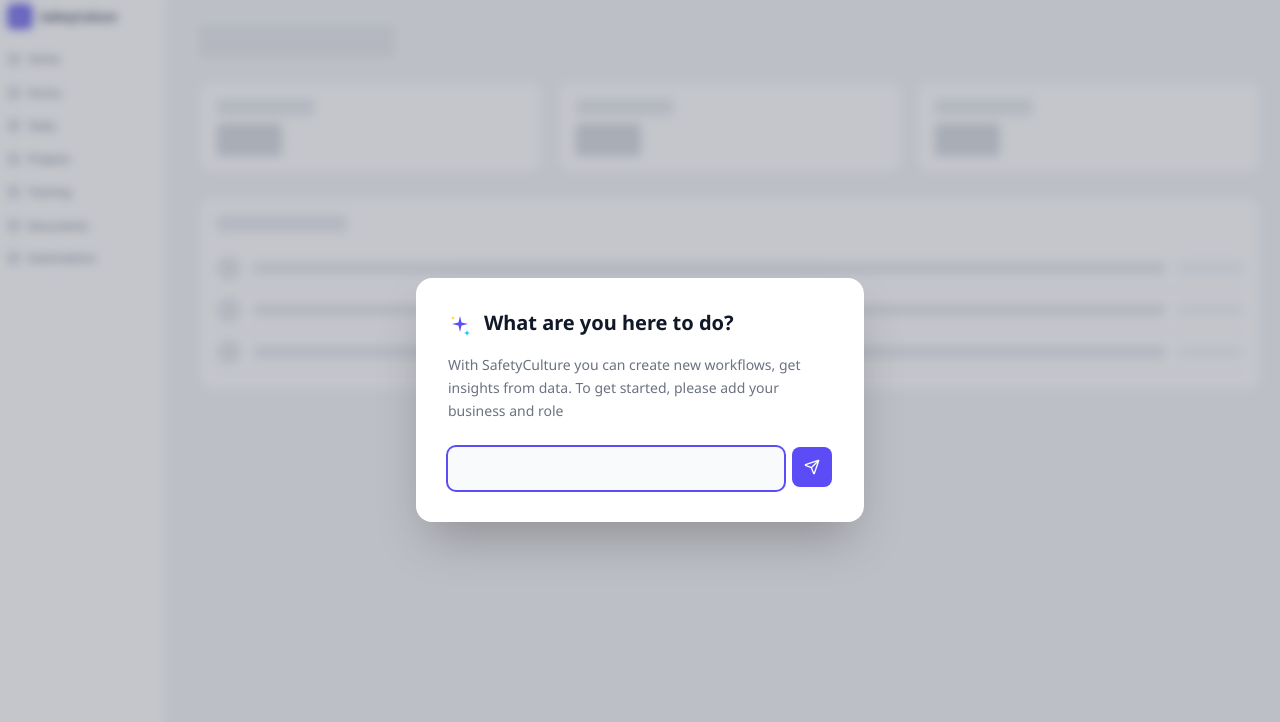
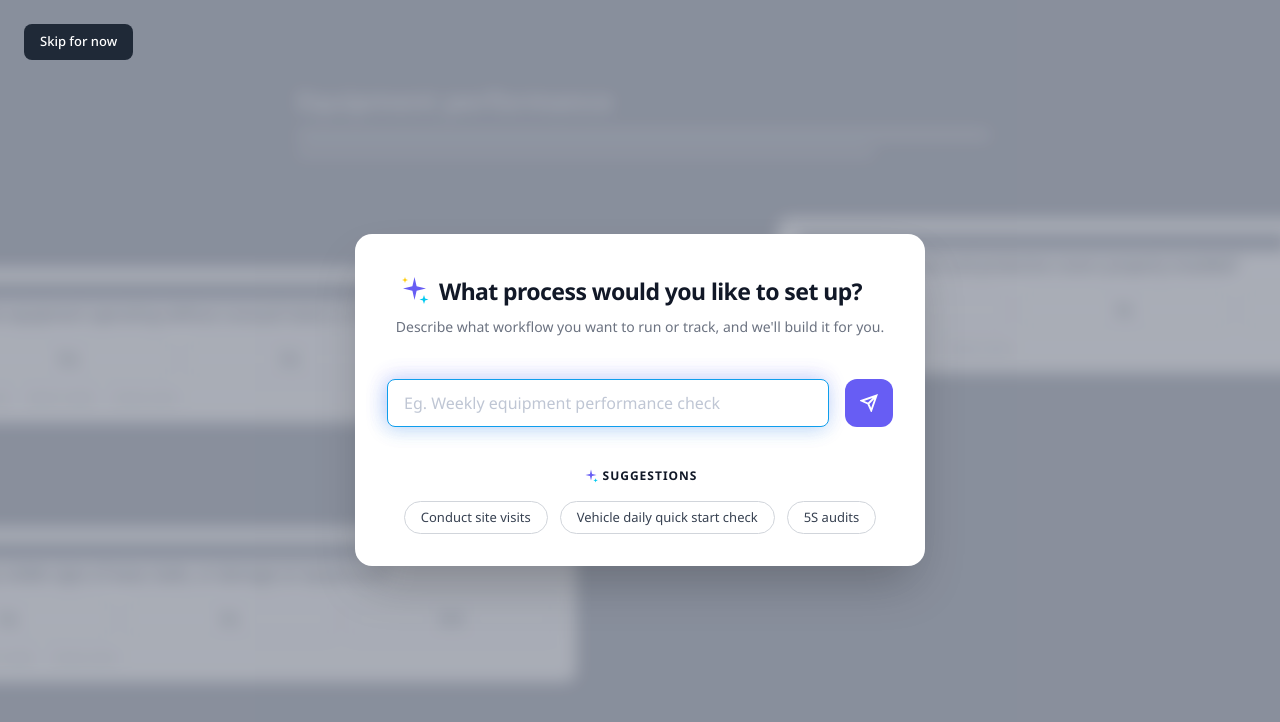
Before and after one commit to Tongpnk/safetyculture-onboarding, a React (Vite) app: page /start in a window 1280 px wide. Shown: the top 722 px of the page. Built offline with nearby package versions, Linux system fonts and the light colour scheme.

Commit message:
feat: redesign Start screen to match Figma — blurred bg cards, glowing search input, suggestion pills

```diff
--- a/src/screens/Start.tsx
+++ b/src/screens/Start.tsx
@@ -1,89 +1,179 @@
 import { useState } from 'react'
 import { useNavigate } from 'react-router-dom'
-import { Send } from 'lucide-react'
 
-function BlurredBackground() {
+// Same blurred background as SignUp — Figma node positions (1440×900 frame)
+const BG_ELEMENTS = [
+  { label: 'Equipment performance', isTitle: true,
+    style: { left: '22.9%', top: '11.2%', width: '54.2%' },
+    delay: '0s', dur: '30s' },
+  { q: 'Is the equipment operating without unusual noise or vibration?', isTitle: false,
+    style: { left: '-4.4%', top: '34.7%', width: '54.2%' },
+    delay: '-8s', dur: '26s' },
+  { q: 'Are all safety guards and protective covers properly installed?', isTitle: false,
+    style: { left: '61%', top: '28.4%', width: '54.2%' },
+    delay: '-14s', dur: '34s' },
+  { q: 'Are there any visible signs of wear, leaks, or damage on equipment?', isTitle: false,
+    style: { left: '-9.6%', top: '67.6%', width: '54.2%' },
+    delay: '-5s', dur: '28s' },
+]
+
+function BgQuestion({ q, style, delay, dur }: { q: string; style: React.CSSProperties; delay: string; dur: string }) {
   return (
-    <div className="absolute inset-0 overflow-hidden" style={{ filter: 'blur(4px)', transform: 'scale(1.02)' }}>
-      <div className="flex h-full bg-gray-100">
-        <div className="w-44 bg-white border-r border-gray-200 p-3 flex flex-col gap-1">
-          <div className="text-[11px] font-bold text-gray-900 mb-3 px-2 flex items-center gap-2">
-            <div className="w-6 h-6 rounded bg-indigo-600 text-white text-[9px] flex items-center justify-center font-bold">SC</div>
-            SafetyCulture
-          </div>
-          {['Home', 'Forms', 'Tasks', 'Projects', 'Training', 'Documents', 'Automations'].map((item) => (
-            <div key={item} className="text-[11px] px-2 py-1.5 rounded text-gray-600 flex items-center gap-2">
-              <div className="w-3 h-3 rounded bg-gray-300"></div>
-              {item}
-            </div>
+    <div className="absolute bg-element" style={{ ...style, animationDelay: delay, animationDuration: dur }}>
+      <div className="bg-white rounded-xl px-5 py-4" style={{ filter: 'blur(8px)', opacity: 0.55 }}>
+        <div className="h-4 w-3/4 bg-gray-400 rounded mb-1" />
+        <p className="text-[15px] text-gray-700 font-medium mb-4 leading-snug">{q}</p>
+        <div className="flex gap-3">
+          {['Yes', 'No', 'N/A'].map(opt => (
+            <div key={opt} className="flex-1 py-2 text-[13px] font-medium text-center rounded-lg border border-gray-300 text-gray-600 bg-white">{opt}</div>
           ))}
         </div>
-        <div className="flex-1 p-8">
-          <div className="h-8 w-48 bg-gray-200 rounded mb-6"></div>
-          <div className="grid grid-cols-3 gap-4">
-            {[1, 2, 3].map(i => (
-              <div key={i} className="bg-white rounded-xl p-4 shadow-sm border border-gray-100">
-                <div className="h-4 w-24 bg-gray-200 rounded mb-2"></div>
-                <div className="h-8 w-16 bg-gray-300 rounded"></div>
-              </div>
-            ))}
-          </div>
-          <div className="mt-6 bg-white rounded-xl p-4 shadow-sm border border-gray-100">
-            <div className="h-4 w-32 bg-gray-200 rounded mb-4"></div>
-            {[1, 2, 3].map(i => (
-              <div key={i} className="flex items-center gap-3 py-2 border-b border-gray-100">
-                <div className="w-6 h-6 rounded-full bg-gray-200"></div>
-                <div className="flex-1 h-3 bg-gray-200 rounded"></div>
-                <div className="w-16 h-3 bg-gray-100 rounded"></div>
-              </div>
-            ))}
-          </div>
+        <div className="flex gap-4 mt-3">
+          {['Add note', 'Attach media', 'Create action'].map(a => (
+            <div key={a} className="text-[11px] text-gray-400">{a}</div>
+          ))}
         </div>
       </div>
     </div>
   )
 }
 
+function BgTitle({ label, style, delay, dur }: { label: string; style: React.CSSProperties; delay: string; dur: string }) {
+  return (
+    <div className="absolute bg-element" style={{ ...style, animationDelay: delay, animationDuration: dur }}>
+      <div style={{ filter: 'blur(8px)', opacity: 0.45 }}>
+        <p className="text-[26px] font-bold text-white mb-2">{label}</p>
+        <div className="h-3 w-full bg-white/40 rounded mb-1.5" />
+        <div className="h-3 w-5/6 bg-white/30 rounded" />
+      </div>
+    </div>
+  )
+}
+
+const SUGGESTIONS = ['Conduct site visits', 'Vehicle daily quick start check', '5S audits']
+
 export default function Start() {
   const navigate = useNavigate()
   const [input, setInput] = useState('')
 
-  const handleSubmit = (e: React.FormEvent) => {
-    e.preventDefault()
+  const handleSubmit = () => {
     if (input.trim()) navigate('/plan')
   }
 
   const handleKeyDown = (e: React.KeyboardEvent) => {
-    if (e.key === 'Enter' && input.trim()) navigate('/plan')
+    if (e.key === 'Enter') handleSubmit()
   }
 
   return (
-    <div className="relative min-h-screen flex items-center justify-center overflow-hidden">
-      <BlurredBackground />
-      <div className="absolute inset-0 bg-gray-500/40 backdrop-blur-[2px]"></div>
-      <div className="relative z-10 bg-white rounded-2xl shadow-2xl p-8 w-full max-w-md mx-4">
-        <div className="flex items-start gap-3 mb-4">
-          <div className="flex-shrink-0 mt-1">
-            <svg width="24" height="24" viewBox="0 0 24 24" fill="none">
-              <path d="M12 2L13.5 8.5L20 10L13.5 11.5L12 18L10.5 11.5L4 10L10.5 8.5L12 2Z" fill="#5B4CF5" />
-              <path d="M19 16L19.75 18.25L22 19L19.75 19.75L19 22L18.25 19.75L16 19L18.25 18.25L19 16Z" fill="#00C9F0" />
-              <path d="M5 2L5.5 3.5L7 4L5.5 4.5L5 6L4.5 4.5L3 4L4.5 3.5L5 2Z" fill="#FFCB00" />
+    <div className="relative min-h-screen flex items-center justify-center overflow-hidden" style={{ backgroundColor: '#9CA3AF' }}>
+
+      {/* Blurred drifting background cards */}
+      <div className="absolute inset-0 pointer-events-none">
+        {BG_ELEMENTS.map((el, i) =>
+          el.isTitle
+            ? <BgTitle key={i} label={el.label!} style={el.style} delay={el.delay} dur={el.dur} />
+            : <BgQuestion key={i} q={el.q!} style={el.style} delay={el.delay} dur={el.dur} />
+        )}
+      </div>
+
+      {/* Grey overlay */}
+      <div className="absolute inset-0 bg-gray-500/40" />
+
+      {/* Skip for now */}
+      <button
+        onClick={() => navigate('/plan')}
+        className="absolute top-6 left-6 z-20 bg-gray-800 text-white text-[13px] font-medium px-4 py-2 rounded-lg hover:bg-gray-700 transition-colors"
+      >
+        Skip for now
+      </button>
+
+      {/* Modal */}
+      <div className="relative z-10 bg-white rounded-[17px] shadow-2xl w-full mx-4 px-8 py-8 flex flex-col items-center gap-10" style={{ maxWidth: '570px' }}>
+
+        {/* Heading */}
+        <div className="flex flex-col items-center gap-2 w-full">
+          <div className="flex items-center gap-2 pr-5 pt-2">
+            {/* Sparkle icon */}
+            <svg width="33" height="33" viewBox="0 0 33 33" fill="none" xmlns="http://www.w3.org/2000/svg" className="flex-shrink-0">
+              <path d="M16.5 3L18.6 12.3L28 14.5L18.6 16.7L16.5 26L14.4 16.7L5 14.5L14.4 12.3L16.5 3Z" fill="#675DF4"/>
+              <path d="M26 21L27.1 24.4L30.5 25.5L27.1 26.6L26 30L24.9 26.6L21.5 25.5L24.9 24.4L26 21Z" fill="#00C9F0"/>
+              <path d="M7 3L7.7 5.3L10 6L7.7 6.7L7 9L6.3 6.7L4 6L6.3 5.3L7 3Z" fill="#FFCB00"/>
             </svg>
+            <h2 className="text-[23px] font-bold text-gray-900 tracking-tight">
+              What process would you like to set up?
+            </h2>
           </div>
-          <div>
-            <h2 className="text-[20px] font-bold text-gray-900 leading-tight">What are you here to do?</h2>
+          <p className="text-[14px] text-gray-500 text-center leading-relaxed">
+            Describe what workflow you want to run or track, and we'll build it for you.
+          </p>
+        </div>
+
+        {/* Search row */}
+        <div className="flex gap-4 items-center w-full">
+          <input
+            autoFocus
+            type="text"
+            value={input}
+            onChange={e => setInput(e.target.value)}
+            onKeyDown={handleKeyDown}
+            placeholder="Eg. Weekly equipment performance check"
+            className="flex-1 h-12 rounded-lg px-4 text-[16px] text-gray-900 placeholder-[#BFC6D4] outline-none border"
+            style={{
+              borderColor: '#0e9eec',
+              boxShadow: '0px -4px 20px 0px rgba(101,89,255,0.1), -4px -4px 20px 0px rgba(101,89,255,0.1), -4px 4px 20px 0px rgba(14,138,216,0.1), 0px 4px 20px 0px rgba(14,138,216,0.1)',
+            }}
+          />
+          <button
+            onClick={handleSubmit}
+            className="w-12 h-12 rounded-xl flex items-center justify-center text-white flex-shrink-0 transition-colors"
+            style={{ backgroundColor: '#675DF4' }}
+            onMouseEnter={e => (e.currentTarget.style.backgroundColor = '#4740D4')}
+            onMouseLeave={e => (e.currentTarget.style.backgroundColor = '#675DF4')}
+          >
+            <svg width="18" height="18" viewBox="0 0 24 24" fill="none" stroke="white" strokeWidth="2.5">
+              <path d="M22 2L11 13M22 2L15 22 11 13 2 9l20-7z"/>
+            </svg>
+          </button>
+        </div>
+
+        {/* Suggestions */}
+        <div className="flex flex-col items-center gap-4 w-full">
+          <div className="flex items-center gap-1">
+            <svg width="16" height="16" viewBox="0 0 33 33" fill="none" xmlns="http://www.w3.org/2000/svg">
+              <path d="M16.5 3L18.6 12.3L28 14.5L18.6 16.7L16.5 26L14.4 16.7L5 14.5L14.4 12.3L16.5 3Z" fill="#675DF4"/>
+              <path d="M26 21L27.1 24.4L30.5 25.5L27.1 26.6L26 30L24.9 26.6L21.5 25.5L24.9 24.4L26 21Z" fill="#00C9F0"/>
+            </svg>
+            <span className="text-[12px] font-bold text-gray-900 tracking-[1px] uppercase">Suggestions</span>
+          </div>
+          <div className="flex items-center gap-3 flex-wrap justify-center">
+            {SUGGESTIONS.map(s => (
+              <button
+                key={s}
+                onClick={() => { setInput(s); navigate('/plan') }}
+                className="border border-gray-300 rounded-full px-4 py-1.5 text-[13px] text-gray-700 hover:border-indigo-400 hover:text-indigo-700 transition-colors bg-white"
+              >
+                {s}
+              </button>
+            ))}
           </div>
         </div>
-        <p className="text-[14px] text-gray-500 mb-6 leading-relaxed">With SafetyCulture you can create new workflows, get insights from data. To get started, please add your business and role</p>
-        <form onSubmit={handleSubmit}>
-          <div className="flex gap-2">
-            <input autoFocus type="text" value={input} onChange={e => setInput(e.target.value)} onKeyDown={handleKeyDown} className="flex-1 border border-gray-200 rounded-lg px-4 py-2.5 text-[14px] text-gray-900 bg-gray-50 focus:outline-none focus:ring-2 focus:border-transparent" style={{ '--tw-ring-color': '#5B4CF5' } as React.CSSProperties} />
-            <button type="submit" className="w-10 h-10 rounded-lg flex items-center justify-center text-white transition-colors flex-shrink-0" style={{ backgroundColor: '#5B4CF5' }} onMouseEnter={e => (e.currentTarget.style.backgroundColor = '#4A3DE0')} onMouseLeave={e => (e.currentTarget.style.backgroundColor = '#5B4CF5')}>
-              <Send size={16} />
-            </button>
-          </div>
-        </form>
       </div>
+
+      <style>{`
+        @keyframes bgDrift {
+          0%   { transform: translate(0px, 0px); }
+          33%  { transform: translate(6px, -14px); }
+          66%  { transform: translate(-5px, -8px); }
+          100% { transform: translate(4px, -18px); }
+        }
+        .bg-element {
+          animation-name: bgDrift;
+          animation-timing-function: ease-in-out;
+          animation-iteration-count: infinite;
+          animation-direction: alternate;
+          will-change: transform;
+        }
+      `}</style>
     </div>
   )
 }
```
